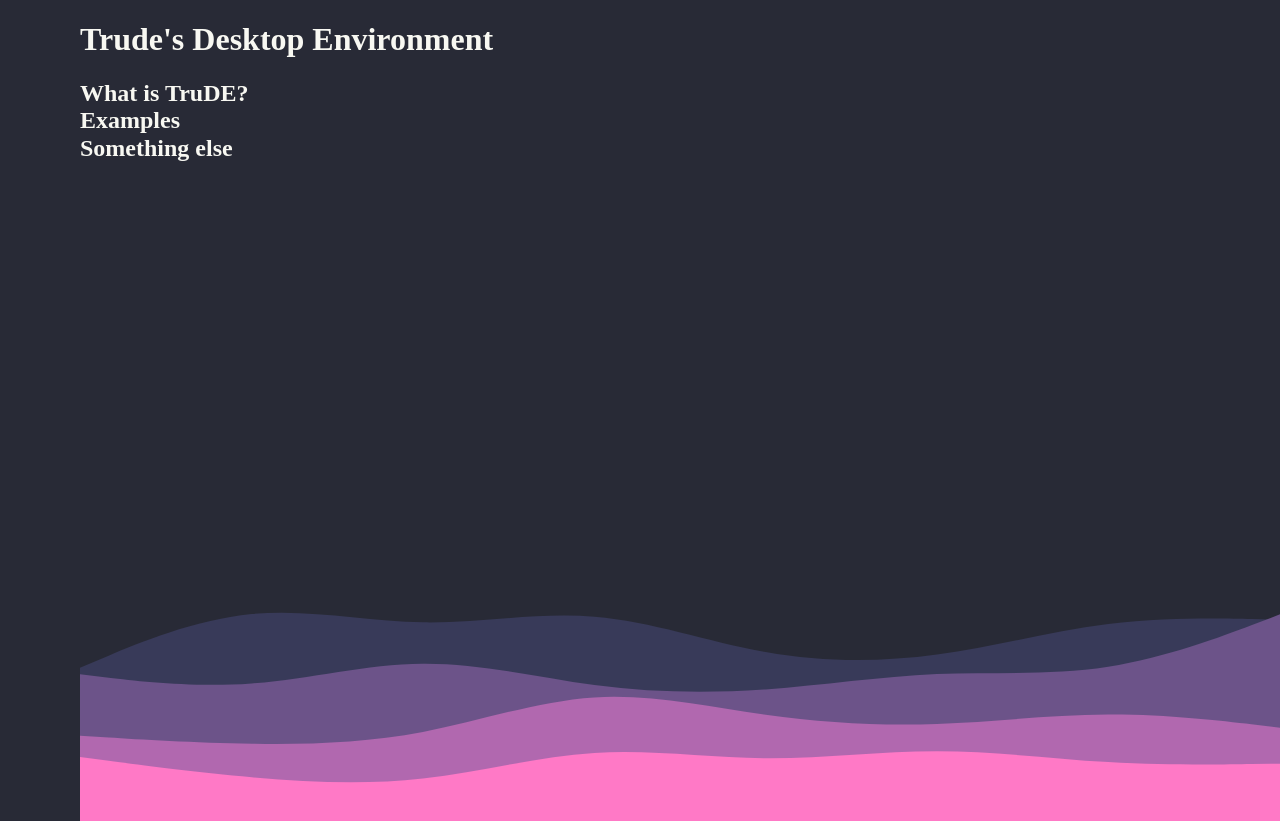
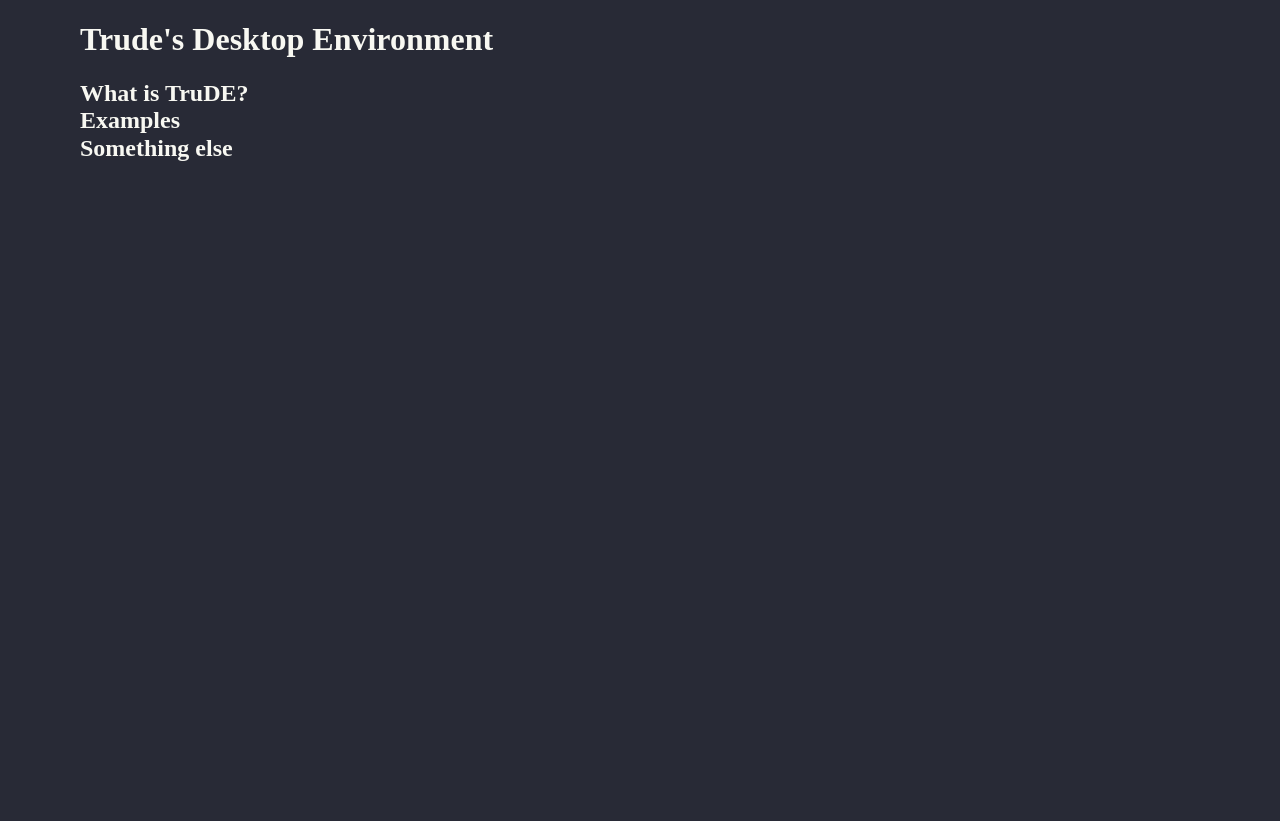
Before and after one commit to TrudeEH/XPrismWeb, a plain HTML site: page TruDE.html in a window 1280 px wide. After the commit the page ends 800 px from the top, so only its background shows below. Drawn offline with Linux system fonts and the light colour scheme.

Commit message:
main problem

```diff
--- a/styles/main.css
+++ b/styles/main.css
@@ -70,12 +70,6 @@ header {
 
 main {
     margin-left: 5rem;
-    aspect-ratio: 900/600;
-    background-repeat: no-repeat;
-    background-position: center;
-    background-size: cover;
-    background-image: url('/images/bot-waves-pc.svg');
-    height: max-content;
 }
 
 /* width */
```
